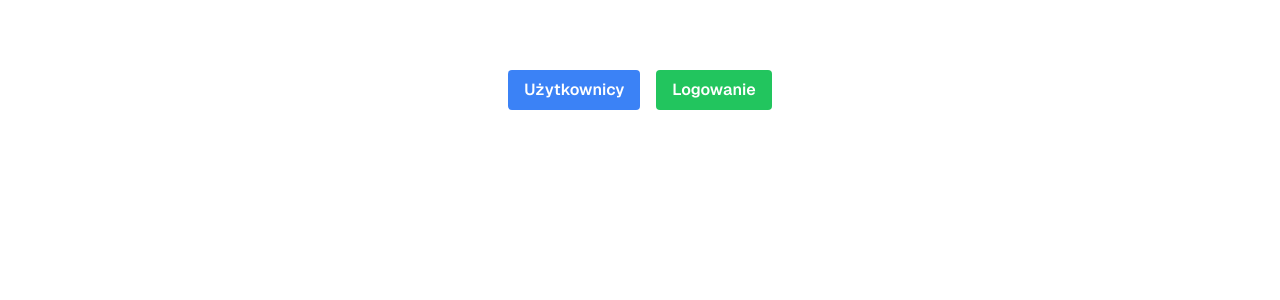
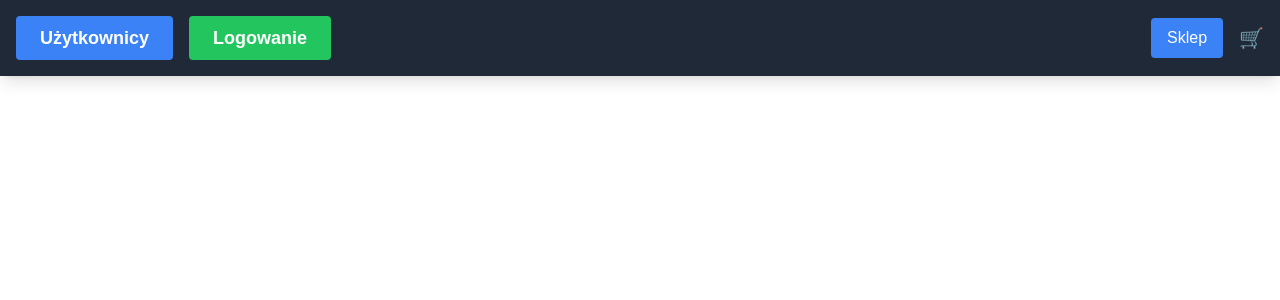
Before and after one commit to Karolije/nextApp, a Next.js app: page / in a window 1280 px wide. Shown: the top 300 px of the page. Built offline with nearby package versions, Linux system fonts and the light colour scheme.

Commit message:
add navbar

```diff
--- /dev/null
+++ b/src/app/components/Navbar.tsx
@@ -0,0 +1,41 @@
+'use client';
+
+import Link from 'next/link';
+import { useShoppingCart } from '@/app/providers/ShoppingCardProvider';
+
+export const Navbar = () => {
+  const { cart } = useShoppingCart();
+
+  return (
+    <nav className="bg-gray-800 text-white p-4 flex justify-between items-center shadow-lg">
+      <div className="text-lg font-bold">
+      <Link href="/users">
+  <button className="bg-blue-500 hover:bg-blue-600 px-6 py-2 rounded">
+    Użytkownicy
+  </button>
+</Link>
+
+<Link href="/login">
+  <button className="bg-green-500 hover:bg-green-600 px-6 py-2 rounded ml-4">
+    Logowanie
+  </button>
+</Link>
+      </div>
+      <div className="flex space-x-4">
+        <Link href="/shop">
+          <button className="bg-blue-500 hover:bg-blue-600 px-4 py-2 rounded">
+            Sklep
+          </button>
+        </Link>
+        <Link href="/cart" className="relative flex items-center">
+          <span className="text-xl">🛒</span>
+          {cart.length > 0 && (
+            <span className="bg-red-500 text-white text-xs font-bold rounded-full w-5 h-5 flex items-center justify-center absolute -top-2 -right-2">
+              {cart.length}
+            </span>
+          )}
+        </Link>
+      </div>
+    </nav>
+  );
+};
--- a/src/app/layout.tsx
+++ b/src/app/layout.tsx
@@ -2,6 +2,7 @@ import localFont from 'next/font/local';
 import './globals.css';
 import { ReactQueryProvider } from './providers/ReactQueryProvider/ReactQueryProvider';
 import { ShoppingCartProvider } from './providers/ShoppingCardProvider';
+import { Navbar } from '@/app/components/Navbar'; // Import Navbar
 
 const geistSans = localFont({
   src: './fonts/GeistVF.woff',
@@ -15,11 +16,12 @@ const geistMono = localFont({
 });
 
 const RootLayout = ({ children }: { children: React.ReactNode }) => (
-  <html lang="en">
+  <html lang="pl">
     <body className={`${geistSans.variable} ${geistMono.variable} antialiased`}>
       <ReactQueryProvider>
         <ShoppingCartProvider>
-          {children}
+          <Navbar />
+          <main className="p-6">{children}</main>
         </ShoppingCartProvider>
       </ReactQueryProvider>
     </body>
--- a/src/app/page.tsx
+++ b/src/app/page.tsx
@@ -1,20 +1,8 @@
-import Link from 'next/link';
 
 const Home = () => {
   return (
     <div className="grid grid-rows-[20px_1fr_20px] items-center justify-items-center min-h-screen p-8 pb-20 gap-16 sm:p-20 font-[family-name:var(--font-geist-sans)]">
-      <div className="flex space-x-4">
-        <Link href="/users">
-          <button className="bg-blue-500 hover:bg-blue-600 text-white font-semibold py-2 px-4 rounded">
-            Użytkownicy
-          </button>
-        </Link>
-        <Link href="/login">
-          <button className="bg-green-500 hover:bg-green-600 text-white font-semibold py-2 px-4 rounded">
-            Logowanie
-          </button>
-        </Link>
-      </div>
+
     </div>
   );
 };
```
